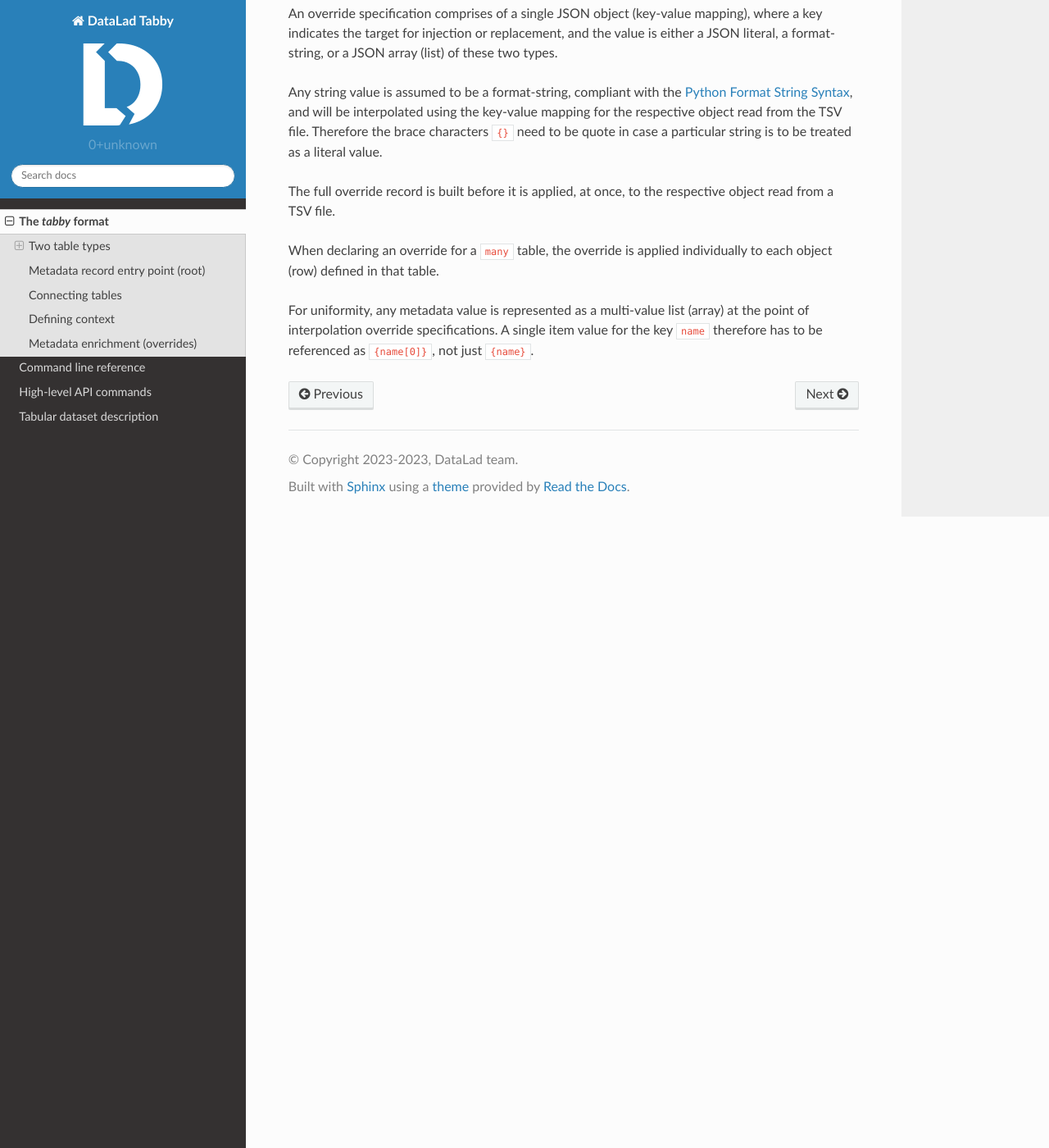
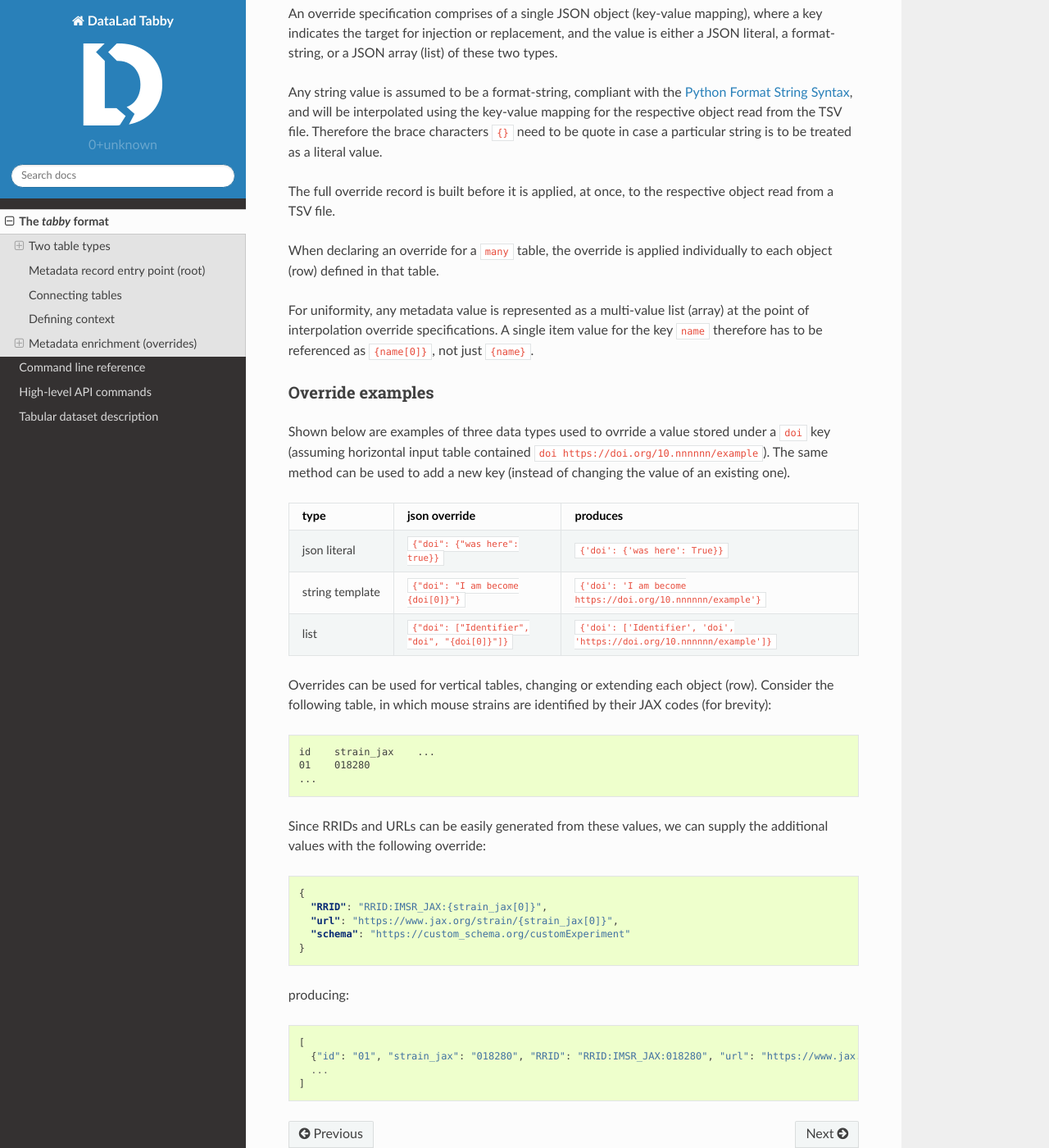
Before and after one commit to psychoinformatics-de/datalad-tabby, a Sphinx documentation site: the page built from docs/source/specification.rst, in a window 1280 px wide and 1400 px high, scrolled down 3537 px. Shown: the whole window at 82% size. Built offline with Sphinx 7.4.7 and the Read the Docs theme 2.0.0, drawn with Linux system fonts in a browser that asks for light colours; pages that are not in the unit, such as notebooks, are missing from menus.

Commit message:
Adds override examples to the docs
Examples may help understand how overrides work.

```diff
--- a/docs/source/specification.rst
+++ b/docs/source/specification.rst
@@ -191,3 +191,51 @@
 (array) at the point of interpolation override specifications. A single item
 value for the key ``name`` therefore has to be referenced as ``{name[0]}``, not
 just ``{name}``.
+
+Override examples
+-----------------
+
+Shown below are examples of three data types used to ovrride a value
+stored under a ``doi`` key (assuming horizontal input table contained
+``doi https://doi.org/10.nnnnnn/example``). The same method can be
+used to add a new key (instead of changing the value of an existing
+one).
+
++------------------------+------------------------------------------------+-------------------------------------------------------------------------+
+| type                   | json override                                  | produces                                                                |
++========================+================================================+=========================================================================+
+| json literal           | ``{"doi": {"was here": true}}``                | ``{'doi': {'was here': True}}``                                         |
++------------------------+------------------------+-----------------------+-------------------------------------------------------------------------+
+| string template        | ``{"doi": "I am become {doi[0]}"}``            | ``{'doi': 'I am become https://doi.org/10.nnnnnn/example'}``            |
++------------------------+------------------------------------------------+-------------------------------------------------------------------------+
+| list                   | ``{"doi": ["Identifier", "doi", "{doi[0]}"]}`` | ``{'doi': ['Identifier', 'doi', 'https://doi.org/10.nnnnnn/example']}`` |
++------------------------+------------------------------------------------+-------------------------------------------------------------------------+
+
+Overrides can be used for vertical tables, changing or extending each
+object (row). Consider the following table, in which mouse strains are
+identified by their JAX codes (for brevity):
+
+.. code-block:: none
+
+   id    strain_jax    ...
+   01    018280
+   ...
+
+Since RRIDs and URLs can be easily generated from these values, we can supply the additional values with the following override:
+
+.. code-block:: json
+
+   {
+     "RRID": "RRID:IMSR_JAX:{strain_jax[0]}",
+     "url": "https://www.jax.org/strain/{strain_jax[0]}",
+     "schema": "https://custom_schema.org/customExperiment"
+   }
+
+producing:
+
+.. code-block:: python
+
+  [
+    {"id": "01", "strain_jax": "018280", "RRID": "RRID:IMSR_JAX:018280", "url": "https://www.jax.org/strain/018280", "schema": "https://custom_schema.org/mouseExperiment"},
+    ...
+  ]
```
